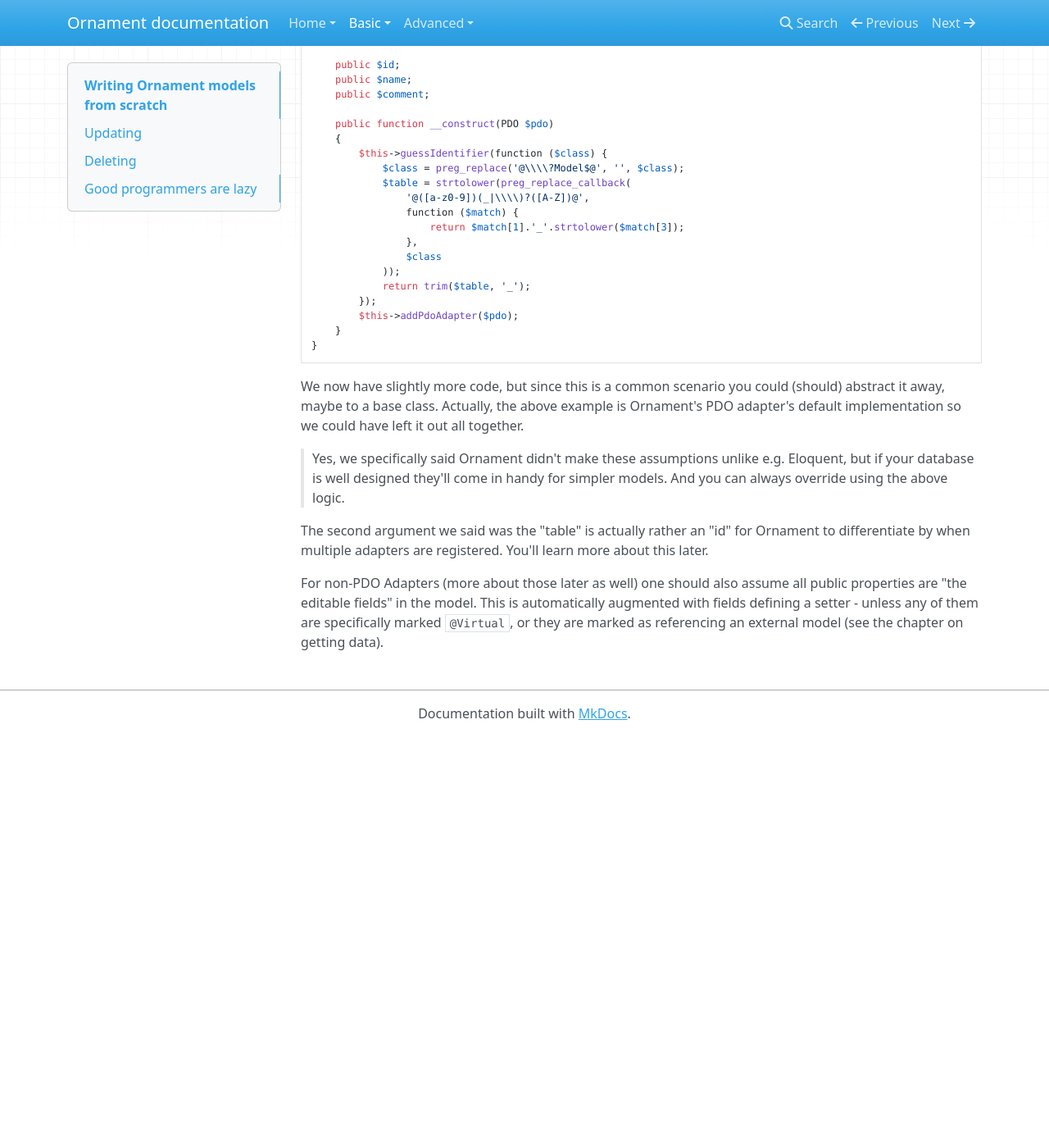
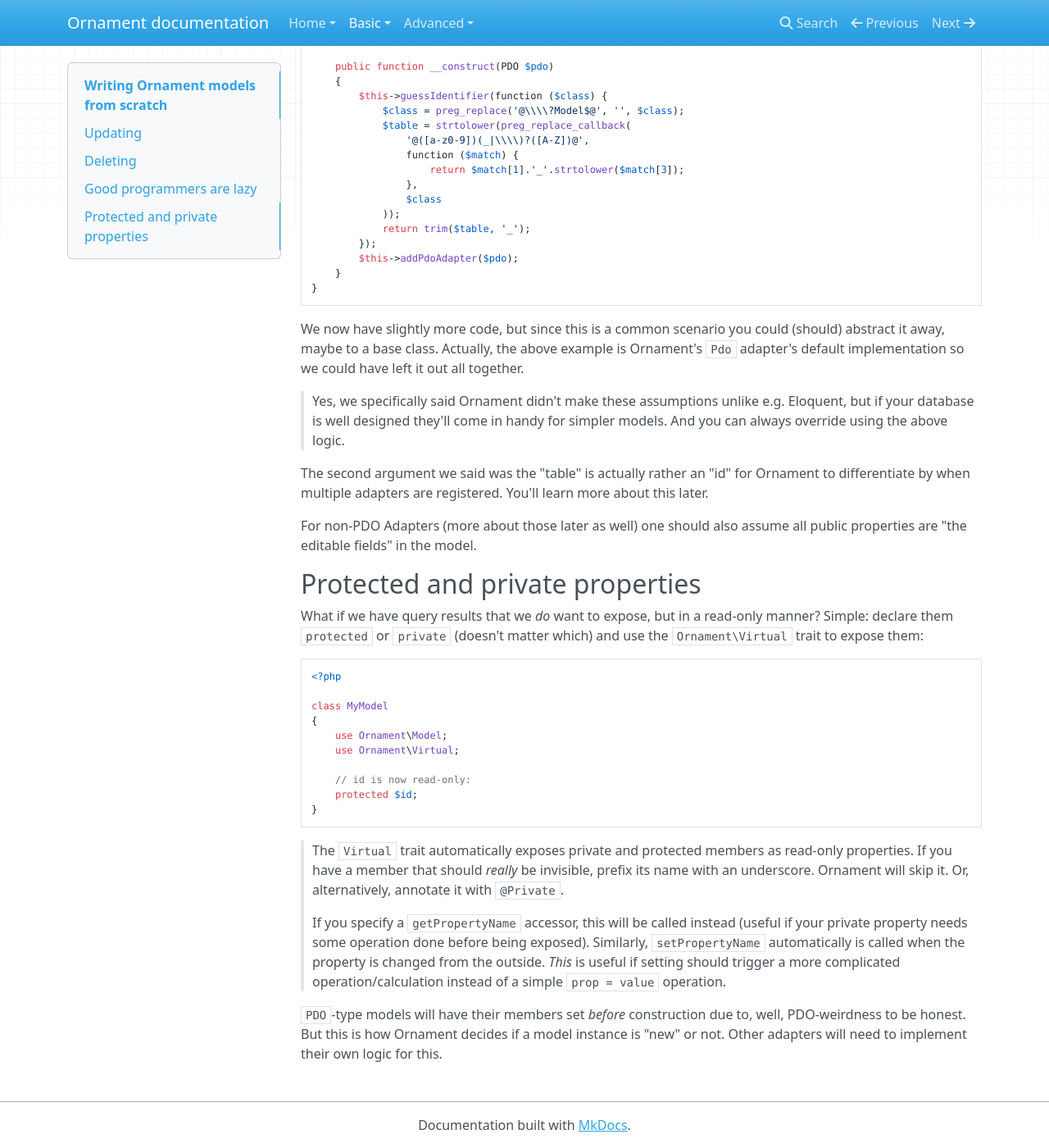
Before and after one commit to ornament-orm/ornament, an MkDocs documentation site: the page built from docs/basic/scratch.md, in a window 1280 px wide and 1400 px high, scrolled down 2725 px. Shown: the whole window at 82% size. Built offline with MkDocs 1.6.1, drawn with Linux system fonts in a browser that asks for light colours; nearby versions of some CDN libraries; old or Windows-style settings are respelled for this version of MkDocs; before the commit the page ends 3623 px from its top, so only the background shows below that; some of the changed text lies outside the part shown.

Commit message:
documentation

````diff
--- a/docs/basic/scratch.md
+++ b/docs/basic/scratch.md
@@ -6,11 +6,12 @@ database:
 ```php
 <?php
 
-use Ornament\Pdo;
+use Ornament\Model;
+use Ornament\Adapter;
 
 class MyModel
 {
-    use Pdo;
+    use Model;
 
     public $id;
     public $name;
@@ -18,7 +19,7 @@ class MyModel
 
     public function __construct(PDO $pdo)
     {
-        $this->addPdoAdapter($pdo, 'mytable', ['name', 'comment'])
+        $this->addAdapter(new Adapter\Pdo($pdo), 'mytable', ['name', 'comment'])
              ->setPrimaryKey('id');
     }
 }
@@ -33,9 +34,13 @@ $model->save();
 That's really all you need to get started. But let's look a bit deeper into
 that, because this all still looks like magic.
 
-In the model constructor, we call `addPdoAdapter` with our `PDO` object as the
-first argument, the table as second and finally an array of fields. On the
-return value of that (a wrapped `Ornament\Adapter` object) we then tell
+In the model constructor, we call `addAdapter` with three arguments:
+1. An instance of an `Ornament\Adapter` that wraps our actual connection, in
+   this case a `PDO` object;
+2. An "identifier" for this Model. In this case, we use the table name;
+3. The properties on the Model that are handled by this adapter.
+
+On the return value of that (a wrapped `Ornament\Adapter` object) we then tell
 Ornament how to handle this type of object; we call `setPrimaryKey` to tell the
 PDO adapter what the primary key field is.
 
@@ -45,12 +50,17 @@ PDO adapter what the primary key field is.
 If only one primary key is defined, Ornament assumes (at least, for `Pdo`
 adapters) it is an `AUTO_INCREMENT`-type column and it can call `lastInsertId`
 to retrieve the generated value. The `Pdo` adapter then reloads the model
-based on your primary key(s).
+based on your primary key(s). Non-PDO adapters need to implement their own logic
+here; e.g. for an API it is common to return a created object with the new ID,
+so the adapter should use that instead.
 
 > Reloading will not always be necessary, but tables might specify `BEFORE
 > UPDATE` triggers or use other methods of setting default values for empty
 > fields (like `NOW()` for a timestamp). We want that data! It's just one
 > extra select after an otherwise already expensive operation.
+>
+> Non-PDO adapters will use other methods of reloading; e.g. an API should
+> return the new object on create or update, so that could be utilised.
 
 Instead of calling methods on adapters (which may or may not exist), you can
 also use _annotation_ to tell Ornament what to do:
@@ -63,42 +73,31 @@ also use _annotation_ to tell Ornament what to do:
  */
 class MyModel
 {
-    use Pdo;
+    use Ornament\Model;
 
-    /**
-     * @PrimaryKey
-     */
+    /** @PrimaryKey */
     public $id;
     public $name;
-    /**
-     * @Virtual
-     */
-    private $something_our_query_calculates;
+    /** * @Virtual */
+    public $something_our_query_calculates;
 
     // etc
 }
 ```
 
 On the Model, specify the annotation `@Identifier` to hardcode the identifier
-(table name, in the case of the Pdo adapter). Properties can be annotated in
+(table name, in the case of the `Pdo` adapter). Properties can be annotated in
 multiple ways (more on which later), but in this example we use `@PrimaryKey`
 to specify what our primary key is (note that Ornament guesses a property `$id`
 will be a primary key anyway, but for clarity's sake it's better to explicitly
 annotate or set), and `@Virtual` to tell Ornament that the property
 `$something_our_query_calculates` exists on the model, but is not something it
-should attempt to persist. Also, by defining the property as `private` it
-automatically becomes read-only (which makes sense for a generated value).
+should attempt to persist.
 
-> The `Storage` trait automatically exposes private and protected members as
-> read-only properties. If you have a member that should _really_ be invisible,
-> prefix its name with an underscore. Ornament will skip it. If you specify a
-> `getPropertyName` accessor, this will be called instead (useful if your
-> private property needs some operation done before being exposed). Similarly,
-> `setPropertyName` automatically is called when the property is changed from
-> the outside. _This_ is useful if setting should trigger a more complicated
-> operation/calculation instead of a simple `prop = value` operation.
+Any property whose name begins with an _underscore_ is considered "internal" and
+won't be persisted.
 
-> Ornament internally sets some "really private properties" prefixed with a
+> Ornament internally sets some "really internal properties" prefixed with a
 > double underscore. To avoid conflicts, it's best to avoid those in your
 > models.
 
@@ -166,8 +165,8 @@ class MyModel
 
 We now have slightly more code, but since this is a common scenario you could
 (should) abstract it away, maybe to a base class. Actually, the above example is
-Ornament's PDO adapter's default implementation so we could have left it out all
-together.
+Ornament's `Pdo` adapter's default implementation so we could have left it out
+all together.
 
 > Yes, we specifically said Ornament didn't make these assumptions unlike e.g.
 > Eloquent, but if your database is well designed they'll come in handy for
@@ -178,7 +177,39 @@ Ornament to differentiate by when multiple adapters are registered. You'll
 learn more about this later.
 
 For non-PDO Adapters (more about those later as well) one should also assume
-all public properties are "the editable fields" in the model. This is
-automatically augmented with fields defining a setter - unless any of them
-are specifically marked `@Virtual`, or they are marked as referencing an
-external model (see the chapter on getting data).
+all public properties are "the editable fields" in the model.
+
+## Protected and private properties
+What if we have query results that we _do_ want to expose, but in a read-only
+manner? Simple: declare them `protected` or `private` (doesn't matter which) and
+use the `Ornament\Virtual` trait to expose them:
+
+```php
+<?php
+
+class MyModel
+{
+    use Ornament\Model;
+    use Ornament\Virtual;
+
+    // id is now read-only:
+    protected $id;
+}
+```
+
+> The `Virtual` trait automatically exposes private and protected members as
+> read-only properties. If you have a member that should _really_ be invisible,
+> prefix its name with an underscore. Ornament will skip it. Or, alternatively,
+> annotate it with `@Private`.
+>
+> If you specify a `getPropertyName` accessor, this will be called instead
+> (useful if your private property needs some operation done before being
+> exposed). Similarly, `setPropertyName` automatically is called when the
+> property is changed from the outside. _This_ is useful if setting should
+> trigger a more complicated operation/calculation instead of a simple
+> `prop = value` operation.
+
+`PDO`-type models will have their members set _before_ construction due to,
+well, PDO-weirdness to be honest. But this is how Ornament decides if a model
+instance is "new" or not. Other adapters will need to implement their own logic
+for this.
````
Also changed, not shown: other parts of docs/basic/scratch.md (+1 -1 lines), docs/basic/virtual.md (+2 -1 lines), docs/joining/cascade.md (added, +140 -0 lines), docs/joining/straight.md (added, +55 -0 lines).
